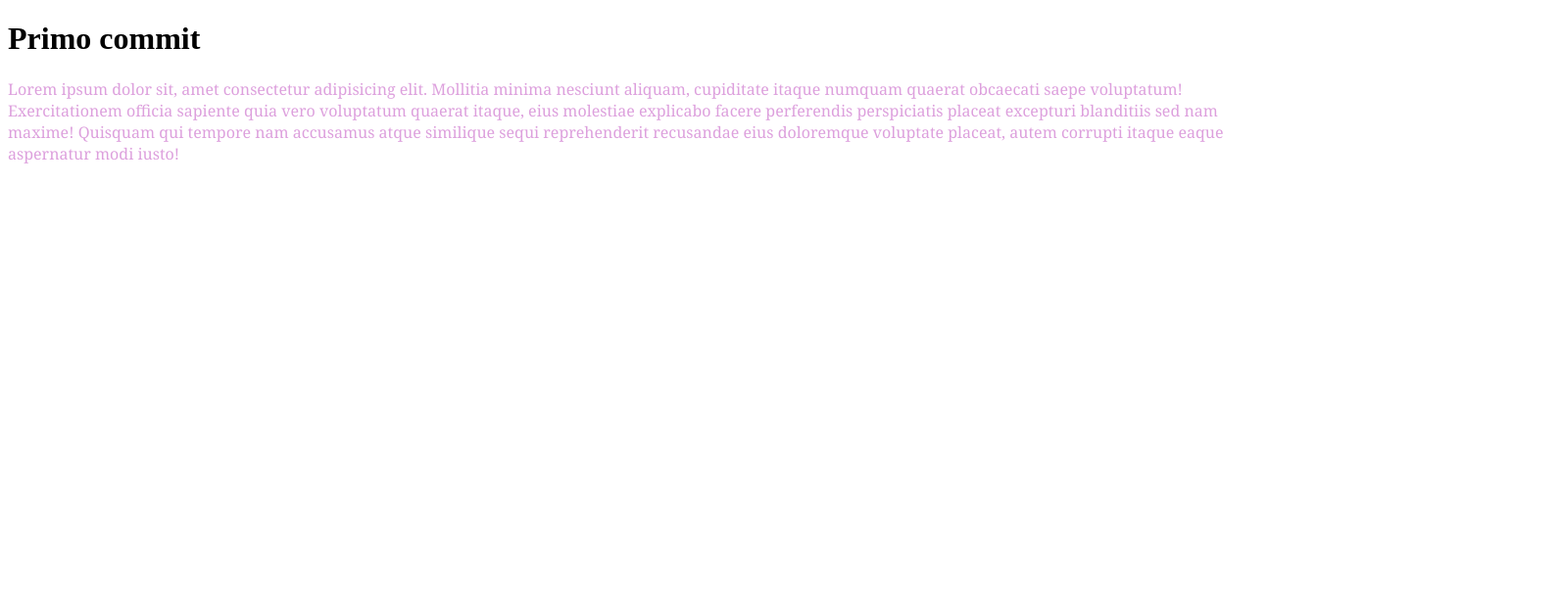
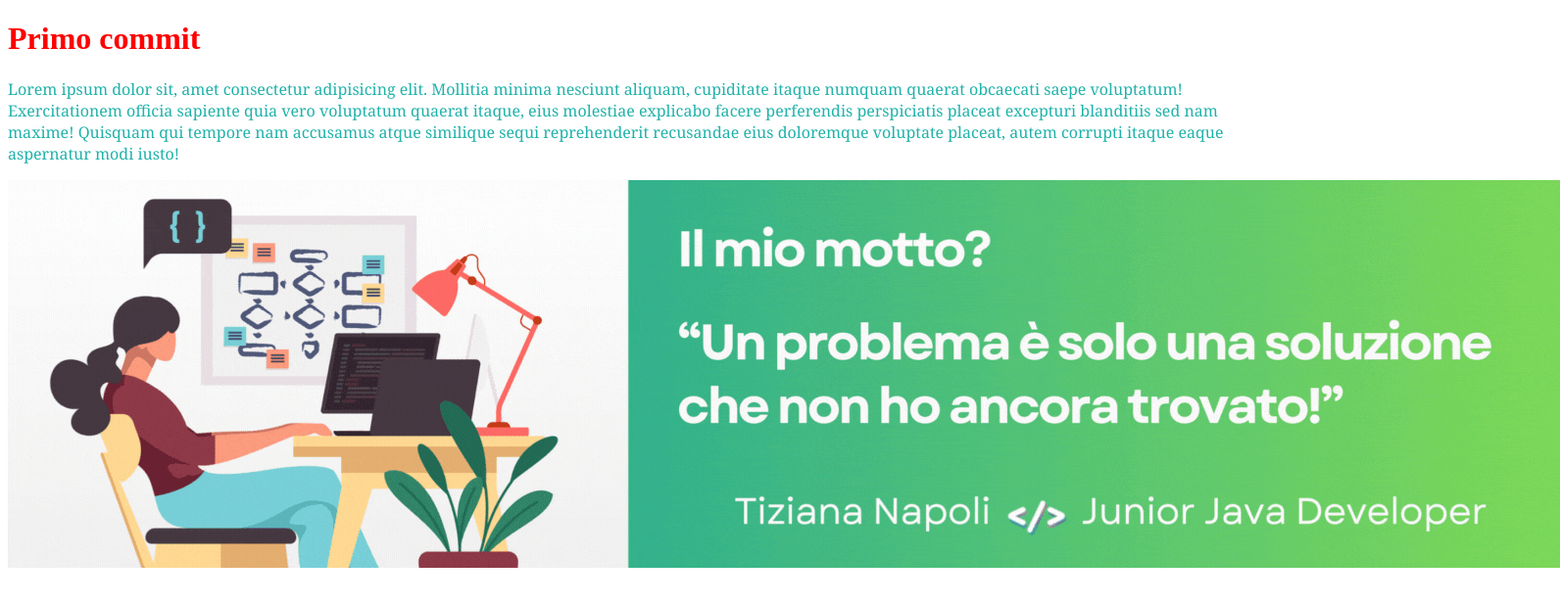
Before and after one commit to Twalian/prova-git, a plain HTML site: page index.html in a window 1280 px wide. Shown: the whole page at 98% size, 1592 px wide, since content can reach past the window. Drawn offline with Linux system fonts and the light colour scheme.

Commit message:
Aggiunta img

```diff
--- a/css/style.css
+++ b/css/style.css
@@ -1,6 +1,10 @@
 @charset "utf-8";
 
 p {
-    color: plum;
+    color: lightseagreen;
     font-family: Cambria, Cochin, Georgia, Times, 'Times New Roman', serif;
 }
+
+h1 {
+    color: red;
+}
--- a/index.html
+++ b/index.html
@@ -9,5 +9,6 @@
 <body>
     <h1>Primo commit</h1>
     <p>Lorem ipsum dolor sit, amet consectetur adipisicing elit. Mollitia minima nesciunt aliquam, cupiditate itaque numquam quaerat obcaecati saepe voluptatum! Exercitationem officia sapiente quia vero voluptatum quaerat itaque, eius molestiae explicabo facere perferendis perspiciatis placeat excepturi blanditiis sed nam maxime! Quisquam qui tempore nam accusamus atque similique sequi reprehenderit recusandae eius doloremque voluptate placeat, autem corrupti itaque eaque aspernatur modi iusto!</p>
+    <img src="images/TizianaNapoli.gif">
 </body>
 </html>
```
Also changed, not shown: images/TizianaNapoli.gif (added).
